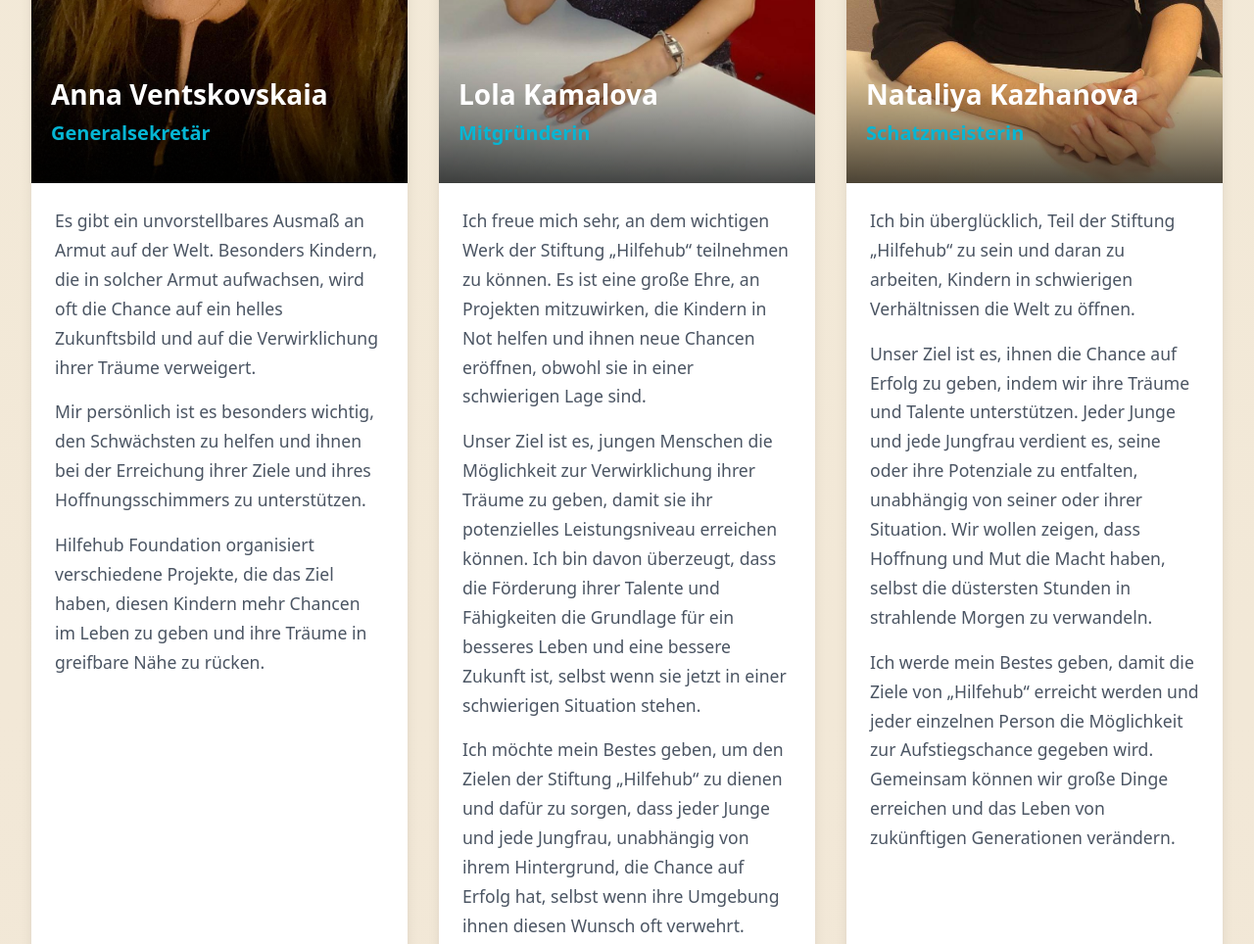
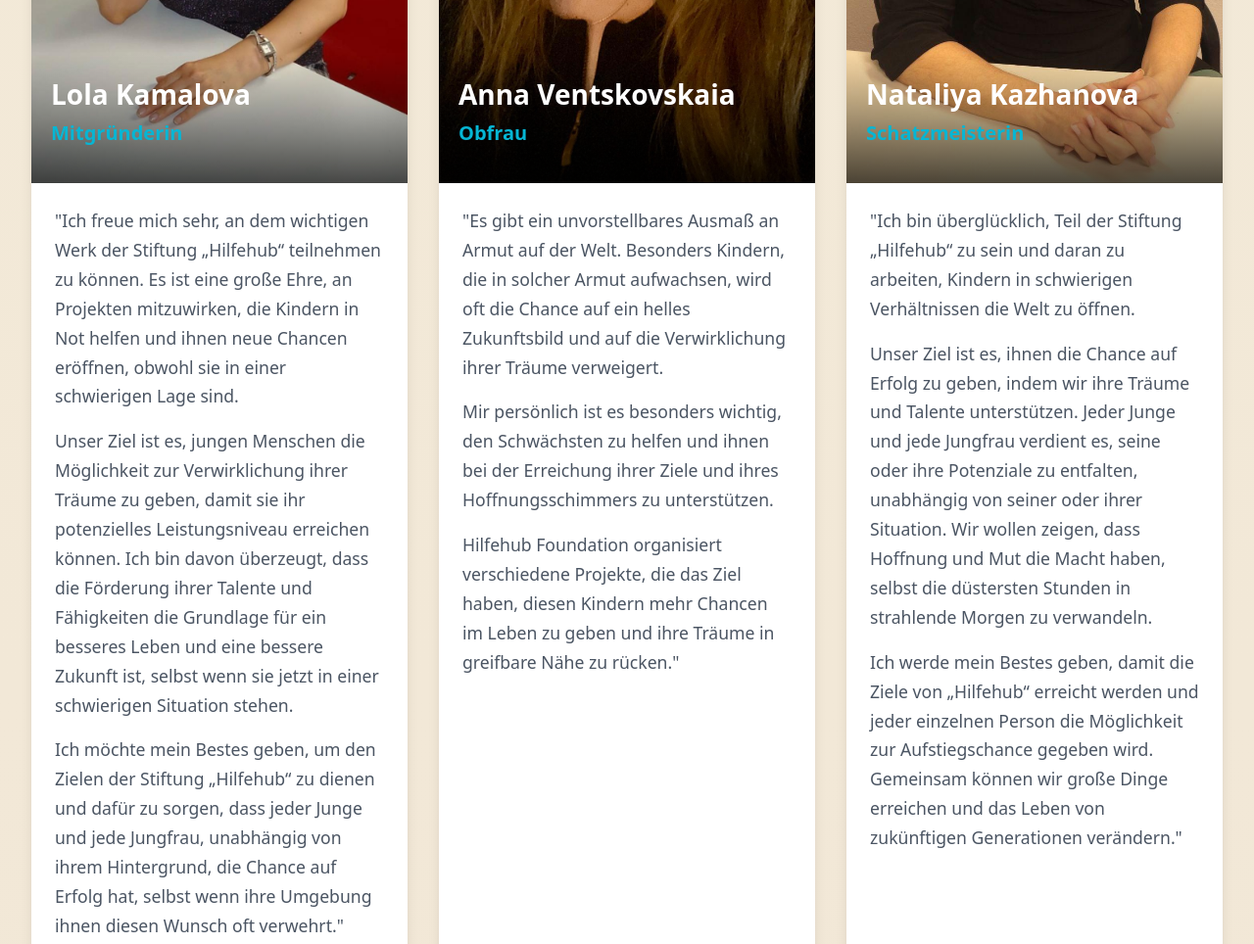
Before and after one commit to ichak244-art/cars, a plain HTML site: page index.html in a window 1280 px wide. Shown: the part 2300-3264 px from the top of the page at 98% size. Drawn offline with nearby package versions, Linux system fonts and the light colour scheme.

Commit message:
Update index.html

```diff
--- a/index.html
+++ b/index.html
@@ -184,28 +184,11 @@
         <h2 class="text-3xl md:text-4xl font-bold mb-12 text-center" data-i18n="teamTitle">Unser Team</h2>
         <div class="grid grid-cols-1 md:grid-cols-2 lg:grid-cols-3 gap-8">
 
+
             <!-- Team Member 1 -->
             <div class="team-card bg-white rounded-xl overflow-hidden shadow-lg">
                 <div class="team-img-container">
-                    <img src="Anna Ventskovskaia.jpg" alt="Anna Ventskovskaia" class="team-img w-full h-full object-cover">
-                    <div class="team-overlay">
-                        <h3 class="team-name">Anna Ventskovskaia</h3>
-                        <p class="team-role" data-i18n="teamRole1">Generalsekretär</p>
-                    </div>
-                </div>
-                <div class="p-6">
-                    <div class="text-gray-600 space-y-4 team-bio" data-i18n-html="teamBio1">
-                        <p>Es gibt ein unvorstellbares Ausmaß an Armut auf der Welt. Besonders Kindern, die in solcher Armut aufwachsen, wird oft die Chance auf ein helles Zukunftsbild und auf die Verwirklichung ihrer Träume verweigert.</p>
-                        <p>Mir persönlich ist es besonders wichtig, den Schwächsten zu helfen und ihnen bei der Erreichung ihrer Ziele und ihres Hoffnungsschimmers zu unterstützen.</p>
-                        <p>Hilfehub Foundation organisiert verschiedene Projekte, die das Ziel haben, diesen Kindern mehr Chancen im Leben zu geben und ihre Träume in greifbare Nähe zu rücken.</p>
-                    </div>
-                </div>
-            </div>
-
-            <!-- Team Member 2 -->
-            <div class="team-card bg-white rounded-xl overflow-hidden shadow-lg">
-                <div class="team-img-container">
-                    <img src="Lola Kamalova.jpg" alt="Lola Kamalova" class="team-img w-full h-full object-cover">
+                    <img src="Lola Kamalova.jpg" alt="Lola Kamalova" class="team-img">
                     <div class="team-overlay">
                         <h3 class="team-name">Lola Kamalova</h3>
                         <p class="team-role" data-i18n="teamRole2">Mitgründerin</p>
@@ -216,6 +199,26 @@
                         <p>Ich freue mich sehr, an dem wichtigen Werk der Stiftung „Hilfehub“ teilnehmen zu können. Es ist eine große Ehre, an Projekten mitzuwirken, die Kindern in Not helfen und ihnen neue Chancen eröffnen, obwohl sie in einer schwierigen Lage sind.</p>
                         <p>Unser Ziel ist es, jungen Menschen die Möglichkeit zur Verwirklichung ihrer Träume zu geben, damit sie ihr potenzielles Leistungsniveau erreichen können. Ich bin davon überzeugt, dass die Förderung ihrer Talente und Fähigkeiten die Grundlage für ein besseres Leben und eine bessere Zukunft ist, selbst wenn sie jetzt in einer schwierigen Situation stehen.</p>
                         <p>Ich möchte mein Bestes geben, um den Zielen der Stiftung „Hilfehub“ zu dienen und dafür zu sorgen, dass jeder Junge und jede Jungfrau, unabhängig von ihrem Hintergrund, die Chance auf Erfolg hat, selbst wenn ihre Umgebung ihnen diesen Wunsch oft verwehrt.</p>
+                    </div>
+                </div>
+            </div>
+
+
+
+            <!-- Team Member 2 -->
+            <div class="team-card bg-white rounded-xl overflow-hidden shadow-lg">
+                <div class="team-img-container">
+                    <img src="Anna Ventskovskaia.jpg" alt="Anna Ventskovskaia" class="team-img w-full h-full object-cover">
+                    <div class="team-overlay">
+                        <h3 class="team-name">Anna Ventskovskaia</h3>
+                        <p class="team-role" data-i18n="teamRole1">Obfrau</p>
+                    </div>
+                </div>
+                <div class="p-6">
+                    <div class="text-gray-600 space-y-4 team-bio" data-i18n-html="teamBio1">
+                        <p>Es gibt ein unvorstellbares Ausmaß an Armut auf der Welt. Besonders Kindern, die in solcher Armut aufwachsen, wird oft die Chance auf ein helles Zukunftsbild und auf die Verwirklichung ihrer Träume verweigert.</p>
+                        <p>Mir persönlich ist es besonders wichtig, den Schwächsten zu helfen und ihnen bei der Erreichung ihrer Ziele und ihres Hoffnungsschimmers zu unterstützen.</p>
+                        <p>Hilfehub Foundation organisiert verschiedene Projekte, die das Ziel haben, diesen Kindern mehr Chancen im Leben zu geben und ihre Träume in greifbare Nähe zu rücken.</p>
                     </div>
                 </div>
             </div>
@@ -301,12 +304,12 @@
                     </div>
                 </div>
 
-                <div>
+                <!-- <div>
                     <h3 class="text-2xl font-bold mb-4" data-i18n="bankTransfer">Banküberweisung</h3>
                     <p data-i18n="bankDetails">Erste Bank:<br>
                         IBAN: AT52 2011 1404 1027 7701<br>
                         BIC: GIBAATWWXXX</p>
-                </div>
+                </div> -->
             </div>
 
             <div class="mt-12 flex flex-col sm:flex-row gap-4 justify-center">
@@ -605,18 +608,18 @@
                 history2Text: "Wir glauben, dass jedes Kind Fürsorge, Schutz und die Chance auf eine bessere Zukunft verdient. Unsere Arbeit basiert auf christlichen Werten – Liebe, Barmherzigkeit und Mitgefühl – die wir in jede Hilfe einfließen lassen.",
 
                 teamTitle: "Unser Team",
-                teamRole1: "Generalsekretär",
-                teamBio1: `<p>Es gibt ein unvorstellbares Ausmaß an Armut auf der Welt. Besonders Kindern, die in solcher Armut aufwachsen, wird oft die Chance auf ein helles Zukunftsbild und auf die Verwirklichung ihrer Träume verweigert.</p>
+                teamRole1: "Obfrau",
+                teamBio1: `<p>"Es gibt ein unvorstellbares Ausmaß an Armut auf der Welt. Besonders Kindern, die in solcher Armut aufwachsen, wird oft die Chance auf ein helles Zukunftsbild und auf die Verwirklichung ihrer Träume verweigert.</p>
 <p>Mir persönlich ist es besonders wichtig, den Schwächsten zu helfen und ihnen bei der Erreichung ihrer Ziele und ihres Hoffnungsschimmers zu unterstützen.</p>
-<p>Hilfehub Foundation organisiert verschiedene Projekte, die das Ziel haben, diesen Kindern mehr Chancen im Leben zu geben und ihre Träume in greifbare Nähe zu rücken.</p>`,
+<p>Hilfehub Foundation organisiert verschiedene Projekte, die das Ziel haben, diesen Kindern mehr Chancen im Leben zu geben und ihre Träume in greifbare Nähe zu rücken."</p>`,
                 teamRole2: "Mitgründerin",
-                teamBio2: `<p>Ich freue mich sehr, an dem wichtigen Werk der Stiftung „Hilfehub“ teilnehmen zu können. Es ist eine große Ehre, an Projekten mitzuwirken, die Kindern in Not helfen und ihnen neue Chancen eröffnen, obwohl sie in einer schwierigen Lage sind.</p>
+                teamBio2: `<p>"Ich freue mich sehr, an dem wichtigen Werk der Stiftung „Hilfehub“ teilnehmen zu können. Es ist eine große Ehre, an Projekten mitzuwirken, die Kindern in Not helfen und ihnen neue Chancen eröffnen, obwohl sie in einer schwierigen Lage sind.</p>
 <p>Unser Ziel ist es, jungen Menschen die Möglichkeit zur Verwirklichung ihrer Träume zu geben, damit sie ihr potenzielles Leistungsniveau erreichen können. Ich bin davon überzeugt, dass die Förderung ihrer Talente und Fähigkeiten die Grundlage für ein besseres Leben und eine bessere Zukunft ist, selbst wenn sie jetzt in einer schwierigen Situation stehen.</p>
-<p>Ich möchte mein Bestes geben, um den Zielen der Stiftung „Hilfehub“ zu dienen und dafür zu sorgen, dass jeder Junge und jede Jungfrau, unabhängig von ihrem Hintergrund, die Chance auf Erfolg hat, selbst wenn ihre Umgebung ihnen diesen Wunsch oft verwehrt.</p>`,
+<p>Ich möchte mein Bestes geben, um den Zielen der Stiftung „Hilfehub“ zu dienen und dafür zu sorgen, dass jeder Junge und jede Jungfrau, unabhängig von ihrem Hintergrund, die Chance auf Erfolg hat, selbst wenn ihre Umgebung ihnen diesen Wunsch oft verwehrt."</p>`,
                 teamRole3: "Schatzmeisterin",
-               teamBio3: `<p>Ich bin überglücklich, Teil der Stiftung „Hilfehub“ zu sein und daran zu arbeiten, Kindern in schwierigen Verhältnissen die Welt zu öffnen.</p>
+               teamBio3: `<p>"Ich bin überglücklich, Teil der Stiftung „Hilfehub“ zu sein und daran zu arbeiten, Kindern in schwierigen Verhältnissen die Welt zu öffnen.</p>
 <p>Unser Ziel ist es, ihnen die Chance auf Erfolg zu geben, indem wir ihre Träume und Talente unterstützen. Jeder Junge und jede Jungfrau verdient es, seine oder ihre Potenziale zu entfalten, unabhängig von seiner oder ihrer Situation. Wir wollen zeigen, dass Hoffnung und Mut die Macht haben, selbst die düstersten Stunden in strahlende Morgen zu verwandeln.</p>
-<p>Ich werde mein Bestes geben, damit die Ziele von „Hilfehub“ erreicht werden und jeder einzelnen Person die Möglichkeit zur Aufstiegschance gegeben wird. Gemeinsam können wir große Dinge erreichen und das Leben von zukünftigen Generationen verändern.</p>`,
+<p>Ich werde mein Bestes geben, damit die Ziele von „Hilfehub“ erreicht werden und jeder einzelnen Person die Möglichkeit zur Aufstiegschance gegeben wird. Gemeinsam können wir große Dinge erreichen und das Leben von zukünftigen Generationen verändern."</p>`,
 
 
 
@@ -677,16 +680,16 @@
 
                 teamTitle: "Our Team",
                 teamRole1: "Secretary General",
-                teamBio1: `<p>There is an unimaginable level of poverty in the world. Especially children who grow up in such poverty are often denied the chance of a bright picture of the future and the realization of their dreams.</p>
+                teamBio1: `<p>"There is an unimaginable level of poverty in the world. Especially children who grow up in such poverty are often denied the chance of a bright picture of the future and the realization of their dreams.</p>
 <p>Personally, it is especially important to me to help the most vulnerable and to support them in achieving their goals and their glimmer of hope.</p>
-<p>Hilfehub Foundation organizes various projects that have the goal of giving these children more opportunities in life and bringing their dreams within reach.</p>`,
-                teamBio2: `<p>I am very pleased to be able to participate in the important work of the Foundation "Hilfehub". It is a great honor to participate in projects that help children in need and open up new opportunities for them, even though they are in a difficult situation.</p>
+<p>Hilfehub Foundation organizes various projects that have the goal of giving these children more opportunities in life and bringing their dreams within reach."</p>`,
+                teamBio2: `<p>"I am very pleased to be able to participate in the important work of the Foundation "Hilfehub". It is a great honor to participate in projects that help children in need and open up new opportunities for them, even though they are in a difficult situation.</p>
 <p>Our goal is to give young people the opportunity to realize their dreams so that they can reach their potential level of achievement. I am convinced that the promotion of your talents and abilities is the basis for a better life and a better future, even if you are now in a difficult situation.</p>
-<p>I would like to do my best to serve the goals of the "Hilfehub" Foundation and to ensure that every boy and every virgin, regardless of their background, has the chance of success, even if their environment often denies them this wish.</p>`,
+<p>I would like to do my best to serve the goals of the "Hilfehub" Foundation and to ensure that every boy and every virgin, regardless of their background, has the chance of success, even if their environment often denies them this wish."</p>`,
                 teamRole3: "Treasurer",
-                teamBio3: `<p>I am overjoyed to be part of the "Hilfehub" Foundation and to work on opening up the world to children in difficult circumstances.</p>
+                teamBio3: `<p>"I am overjoyed to be part of the "Hilfehub" Foundation and to work on opening up the world to children in difficult circumstances.</p>
 <p>Our goal is to give you the chance of success by supporting your dreams and talents. Every boy and every virgin deserves to develop his or her potential, regardless of his or her situation. We want to show that hope and courage have the power to turn even the darkest hours into bright mornings.</p>
-<p>I will do my best to ensure that the goals of "Hilfehub" are achieved and that every single person is given the opportunity for advancement. Together we can achieve great things and change the lives of future generations.</p>`,
+<p>I will do my best to ensure that the goals of "Hilfehub" are achieved and that every single person is given the opportunity for advancement. Together we can achieve great things and change the lives of future generations."</p>`,
 
 
                 ctaTitle: "Become Part of Our Mission",
```
